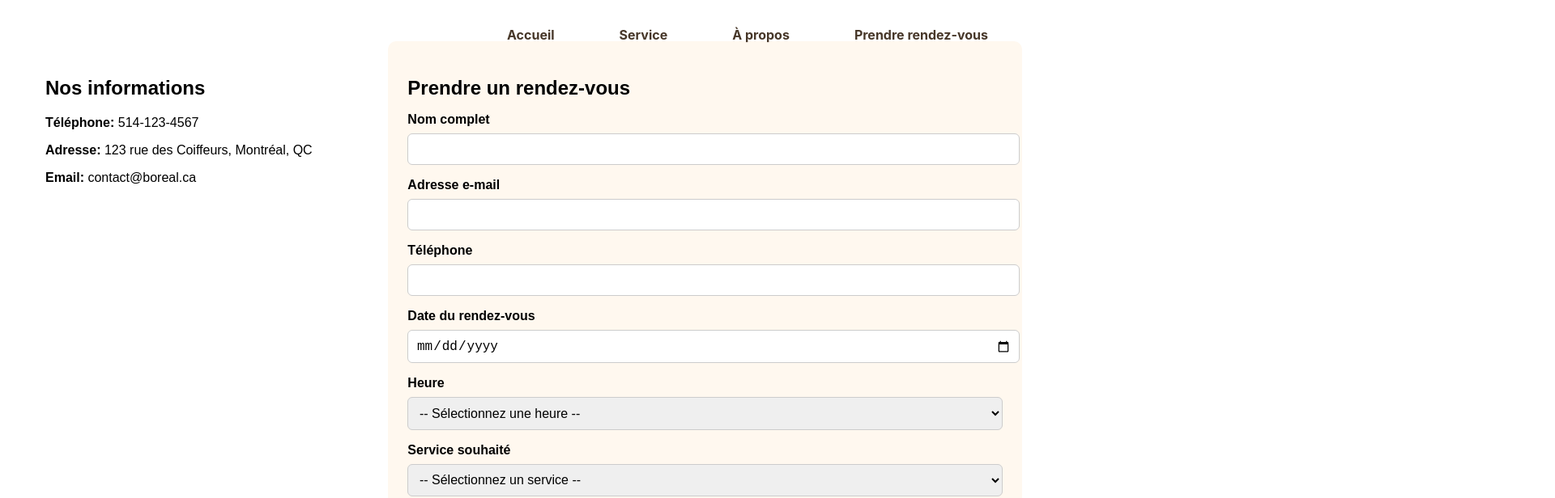
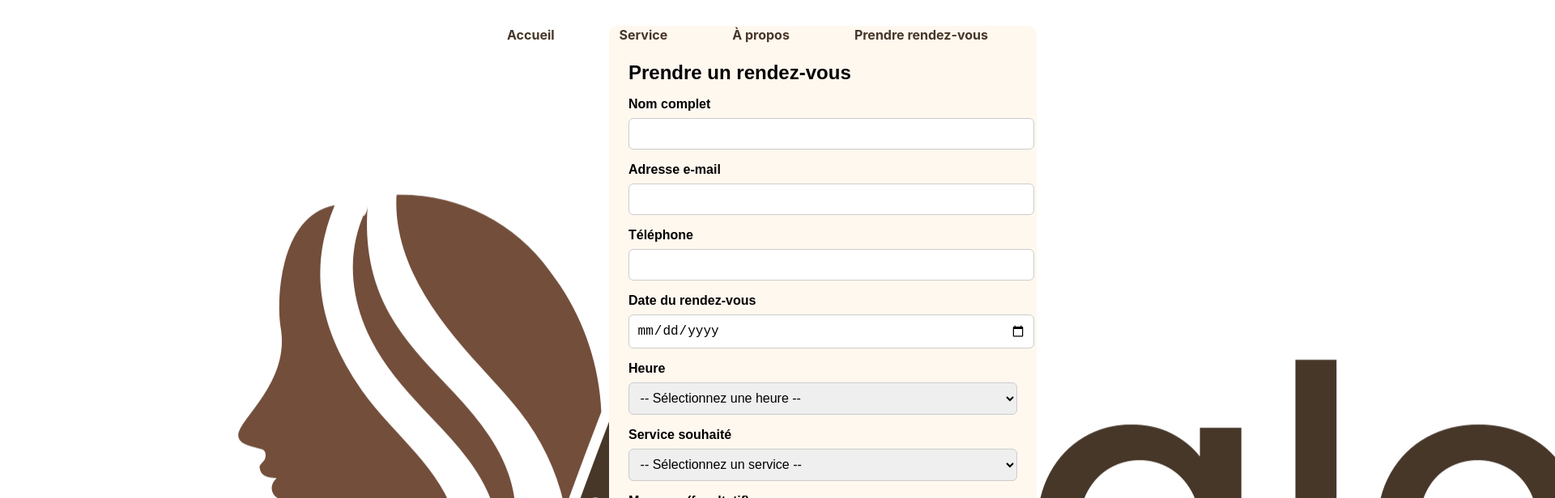
Before and after one commit to RayaneBGit/coupe-express-site-SEG3525, a React (Create React App) app: page /contact in a window 1280 px wide. Shown: the top 616 px of the page at 81% size, 1920 px wide, since content can reach past the window. Built offline with nearby package versions, Linux system fonts and the light colour scheme.

Commit message:
Form test

```diff
--- a/src/pages/Contact.jsx
+++ b/src/pages/Contact.jsx
@@ -77,6 +77,7 @@ export default function Contact() {
 
       <div className={styles.content}>
         <div className={styles.infoSection}>
+          <img className={styles.logo} src="/img/logo.png" alt="Anne" />
           <h2 className={styles.infoTitle}>Nos informations</h2>
           <p><strong>Téléphone:</strong> 514-123-4567</p>
           <p><strong>Adresse:</strong> 123 rue des Coiffeurs, Montréal, QC</p>
--- a/src/pages/Contact.module.css
+++ b/src/pages/Contact.module.css
@@ -2,7 +2,6 @@
   display: flex;
   align-items: center;
   padding: 2rem;
-  margin-top: 10px;
   font-family: sans-serif;
   background-color: #ffffff;
   min-height: 100vh;
@@ -17,6 +16,7 @@
 }
 
 .infoSection {
+  align-items: center;
   flex: 1;
   background-color: #ffffff;
   padding: 1.5rem;
@@ -28,7 +28,7 @@
   flex: 2;
   background-color: #fff8ef;
   padding: 1.5rem;
-  margin-right: 50px;
+  margin-right: 2rem;
   border-radius: 10px;
   width: 50%;
 }
```
